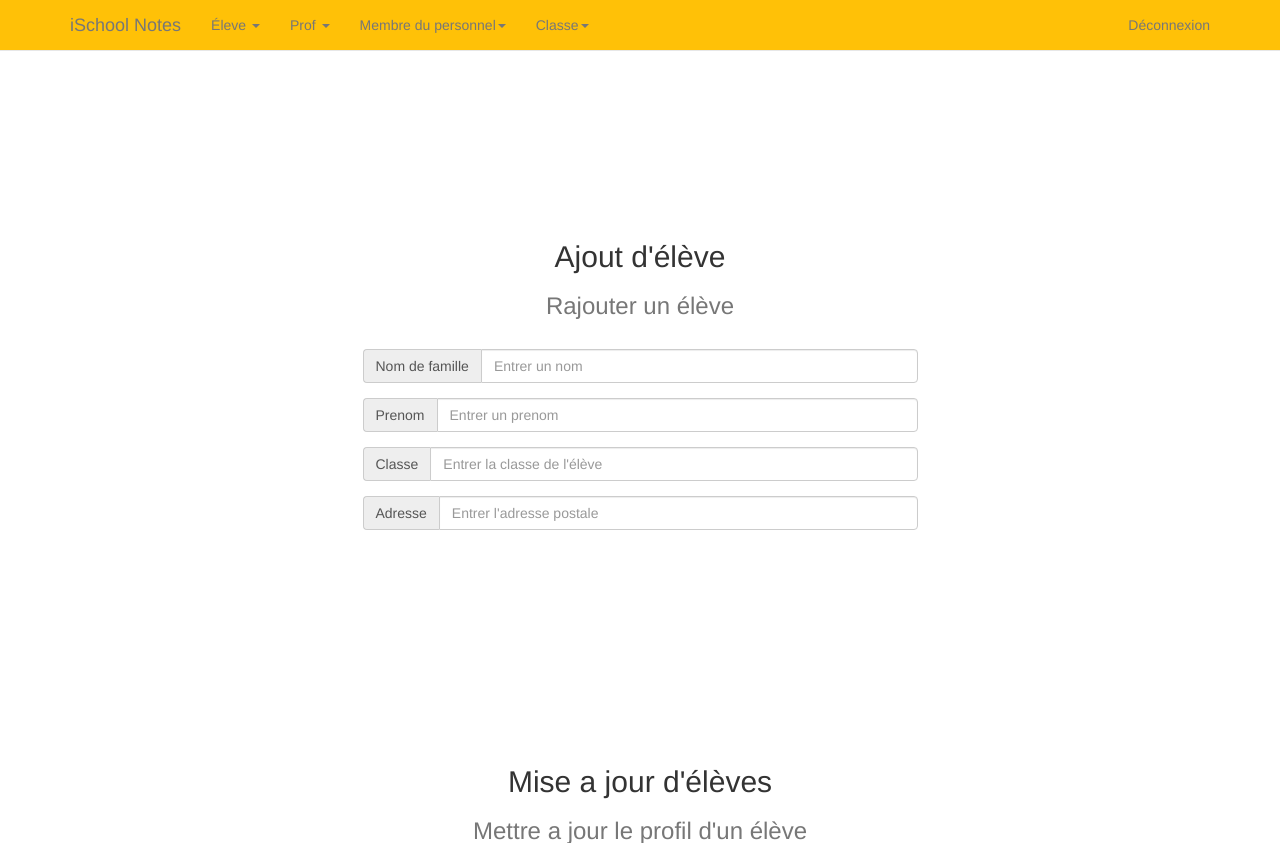
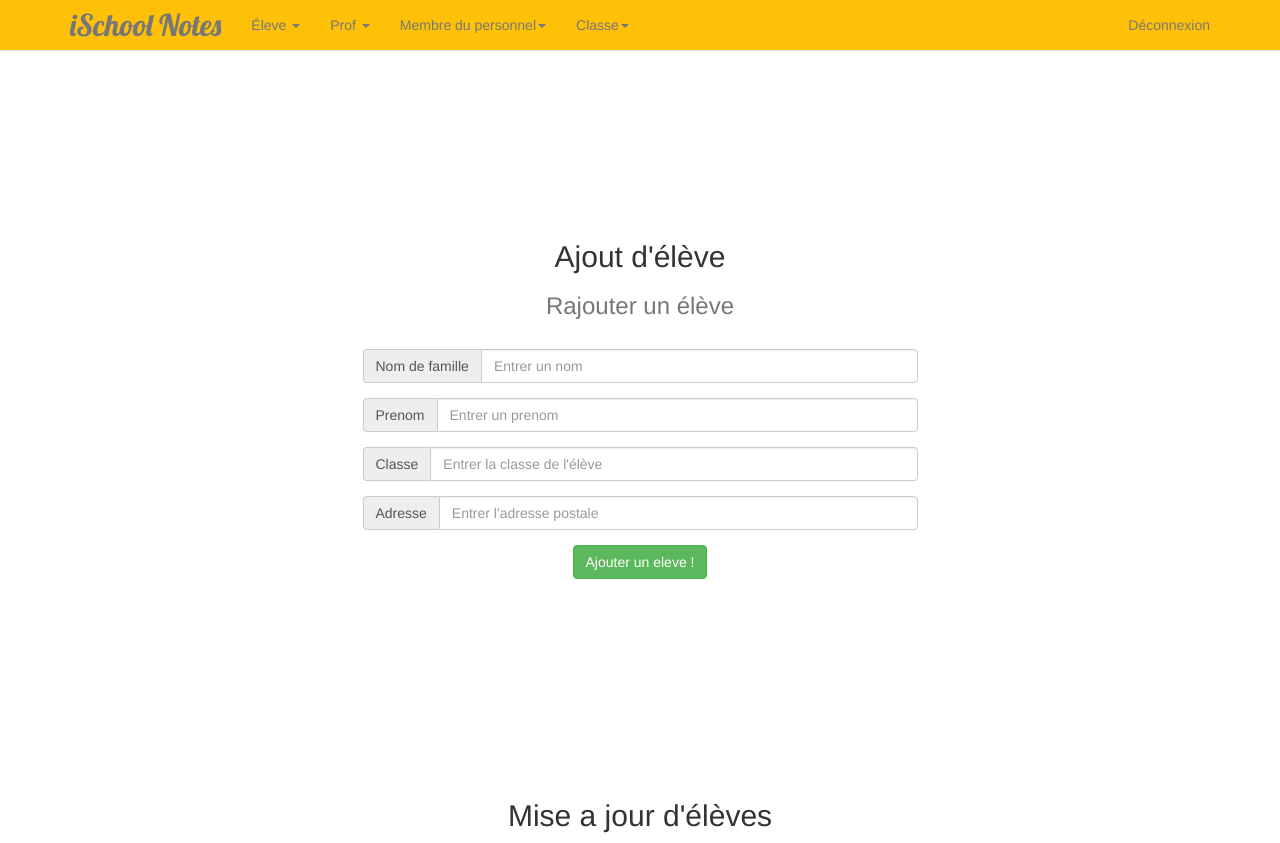
Before and after one commit to toeiazarothis/Projet, a PHP site: the page made by view/v_admin.php in a window 1280 px wide. Shown: the top 843 px of the page. Run offline with PHP 8.4, Linux system fonts and the light colour scheme.

Commit message:
rajout typo top

```diff
--- a/view/css/connecter.css
+++ b/view/css/connecter.css
@@ -67,7 +67,10 @@ section {
 body {
   padding-top: 20px;
 }
-
+.navbar-brand{
+  font-family: "Lobster", Helvetica, Arial;
+  font-size: 30px;
+}
 .nav-justified {
   background-color: #eee;
   border: 1px solid #ccc;
--- a/view/v_admin.php
+++ b/view/v_admin.php
@@ -120,6 +120,7 @@
               <input type="text" class="form-control" id="exampleInputAmount" placeholder="Entrer l'adresse postale">
             </div>
           </div>
+          <input class="btn btn-success"type="submit" name="submit" value="Ajouter un eleve !">
         </div>
       </div>
     </div>
--- a/view/v_eleve.php
+++ b/view/v_eleve.php
@@ -34,7 +34,7 @@
             <span class="icon-bar"></span>
             <span class="icon-bar"></span>
           </button>
-          <a class="navbar-brand" href="#">iSchool Notes</a>
+          <a class="navbar-brand" href="#top" class="js-scrollTo">iSchool Notes</a>
         </div>
         <div id="navbar" class="navbar-collapse collapse">
           <ul class="nav navbar-nav">
--- a/view/v_parent.php
+++ b/view/v_parent.php
@@ -16,6 +16,7 @@
     <meta property="og:image" content="image a mettre" />
 
     <!-- Link -->
+    <link href="https://fonts.googleapis.com/css?family=Lobster" rel="stylesheet">
     <link href="./view/css/bootstrap.css" rel="stylesheet">
     <link  href="./view/css/connecter.css" rel="stylesheet">
 
--- a/view/v_prof.php
+++ b/view/v_prof.php
@@ -16,6 +16,7 @@
     <meta property="og:image" content="image a mettre" />
 
     <!-- Link -->
+    <link href="https://fonts.googleapis.com/css?family=Lobster" rel="stylesheet">
     <link href="./view/css/bootstrap.css" rel="stylesheet">
     <link  href="./view/css/connecter.css" rel="stylesheet">
 
--- a/view/v_viescolaire.php
+++ b/view/v_viescolaire.php
@@ -16,6 +16,7 @@
     <meta property="og:image" content="image a mettre" />
 
     <!-- Link -->
+    <link href="https://fonts.googleapis.com/css?family=Lobster" rel="stylesheet">
     <link href="./view/css/bootstrap.css" rel="stylesheet">
     <link  href="./view/css/connecter.css" rel="stylesheet">
 
```
